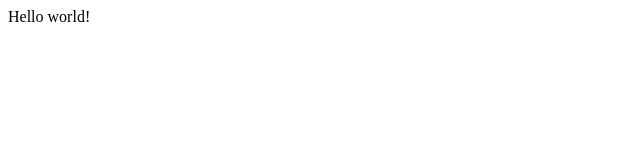
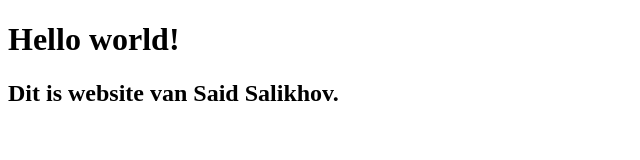
Before and after one commit to SaidAkhmed/1718-webtech2, a plain HTML site: page webtech.html in a window 1280 px wide. Shown: the whole page, without its empty margins (0-640 px from the left). Drawn offline with Linux system fonts and the light colour scheme.

Commit message:
added code

```diff
--- a/webtech.html
+++ b/webtech.html
@@ -7,8 +7,7 @@
     <title>Document</title>
 </head>
 <body>
-    <script>
-    document.write("Hello world!");
-    </script>
+    <h1>Hello world!</h1>
+    <h2>Dit is website van Said Salikhov.</h2>
 </body>
 </html>
```
